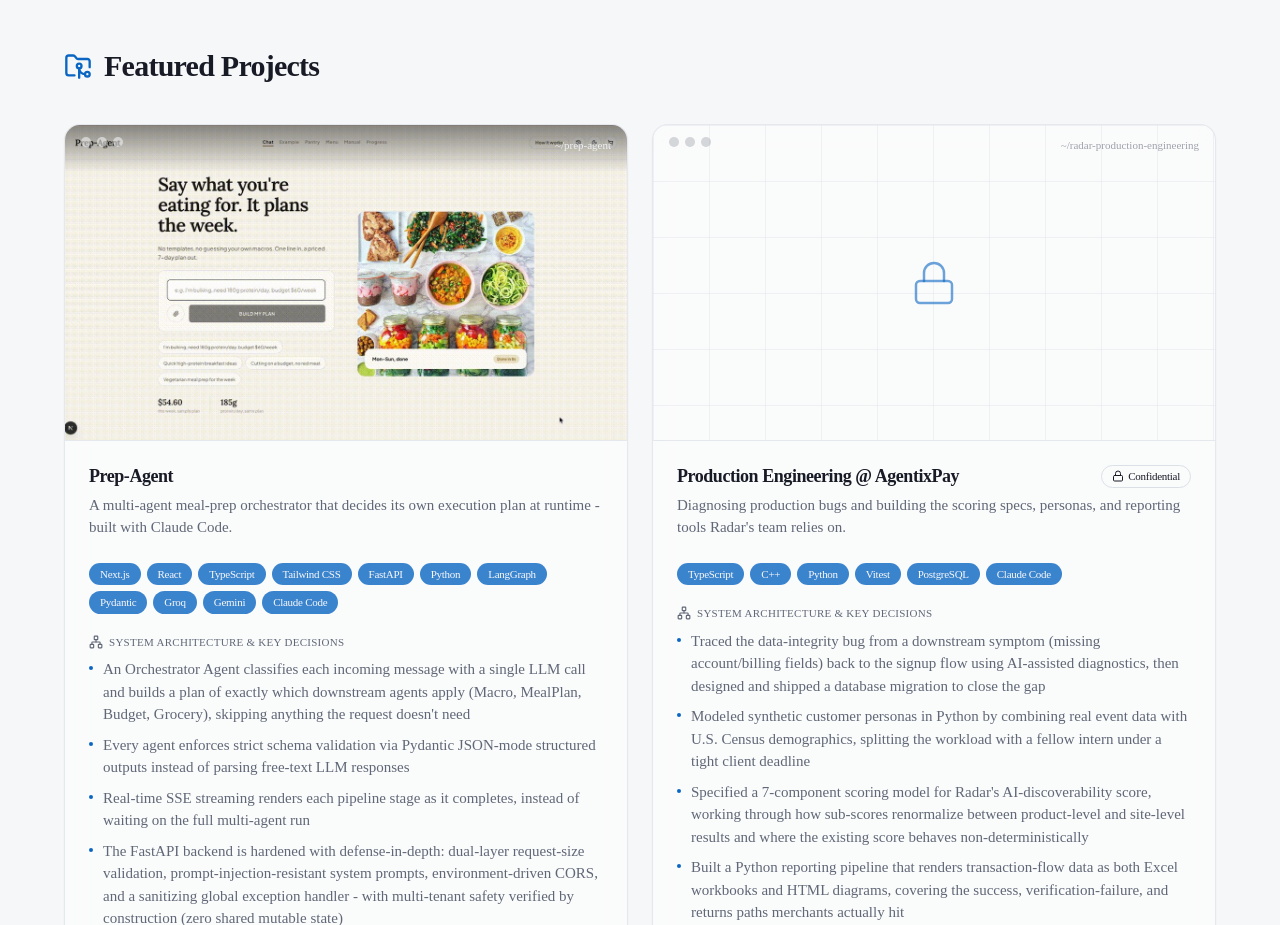
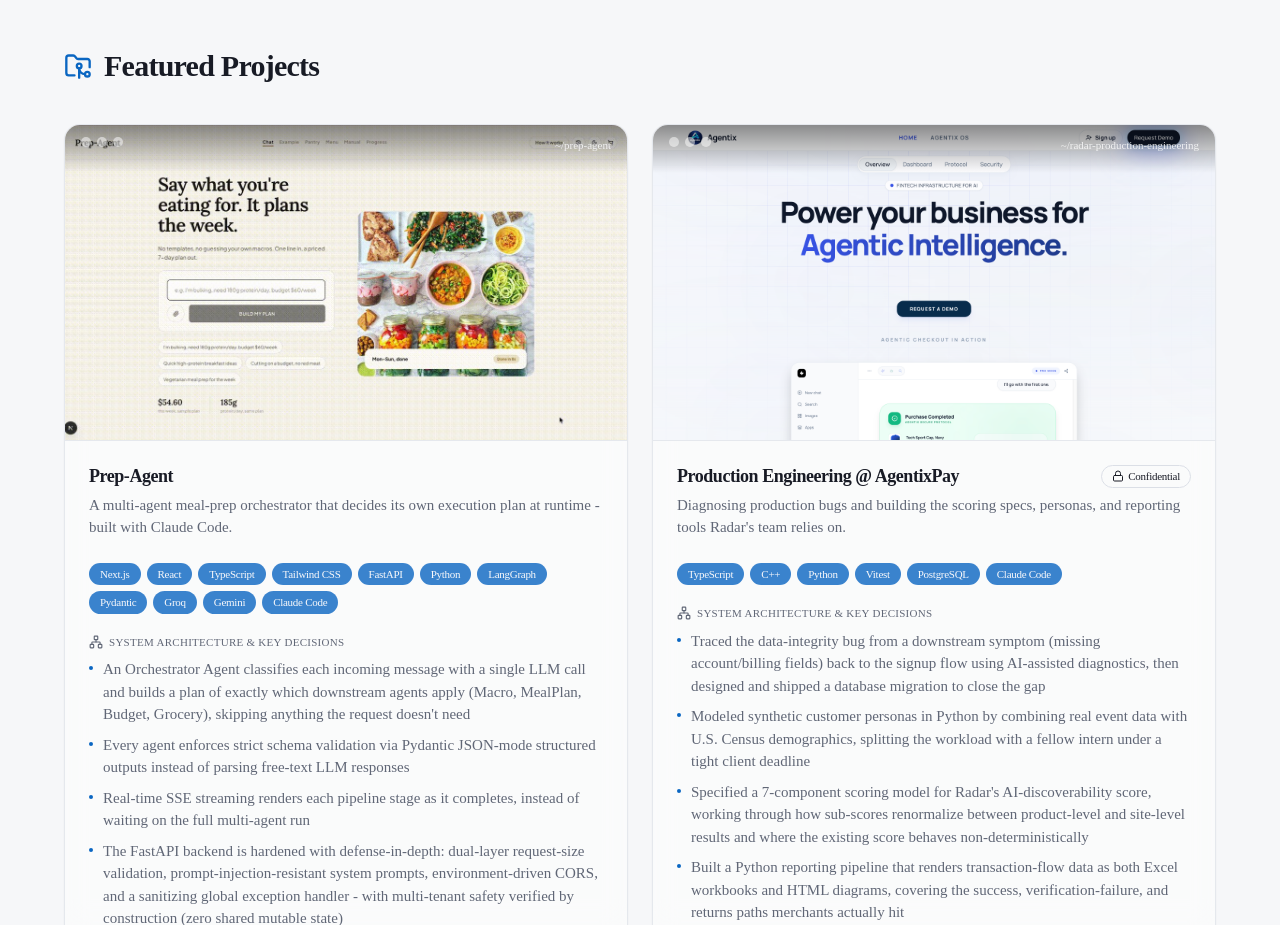
Before and after one commit to shabana-qasemi/shabana-qasemi.github.io, a Next.js app: page / in a window 1280 px wide. Shown: the part 1160-2085 px from the top of the page. Built offline with nearby package versions, Linux system fonts and the light colour scheme.

Commit message:
Add AgentixPay project screenshot

```diff
--- a/data/portfolio.ts
+++ b/data/portfolio.ts
@@ -116,6 +116,7 @@
       "Authored the design specification for a 7-component AI-discoverability scoring model, defining weighting logic, product-vs-site score renormalization, and a formal analysis of score non-determinism",
     ],
     links: {},
+    image: "/projects/agentixpay.png",
     architecture: [
       "Traced the data-integrity bug from a downstream symptom (missing account/billing fields) back to the signup flow using AI-assisted diagnostics, then designed and shipped a database migration to close the gap",
       "Modeled synthetic customer personas in Python by combining real event data with U.S. Census demographics, splitting the workload with a fellow intern under a tight client deadline",
```
Also changed, not shown: public/projects/agentixpay.png (added).
